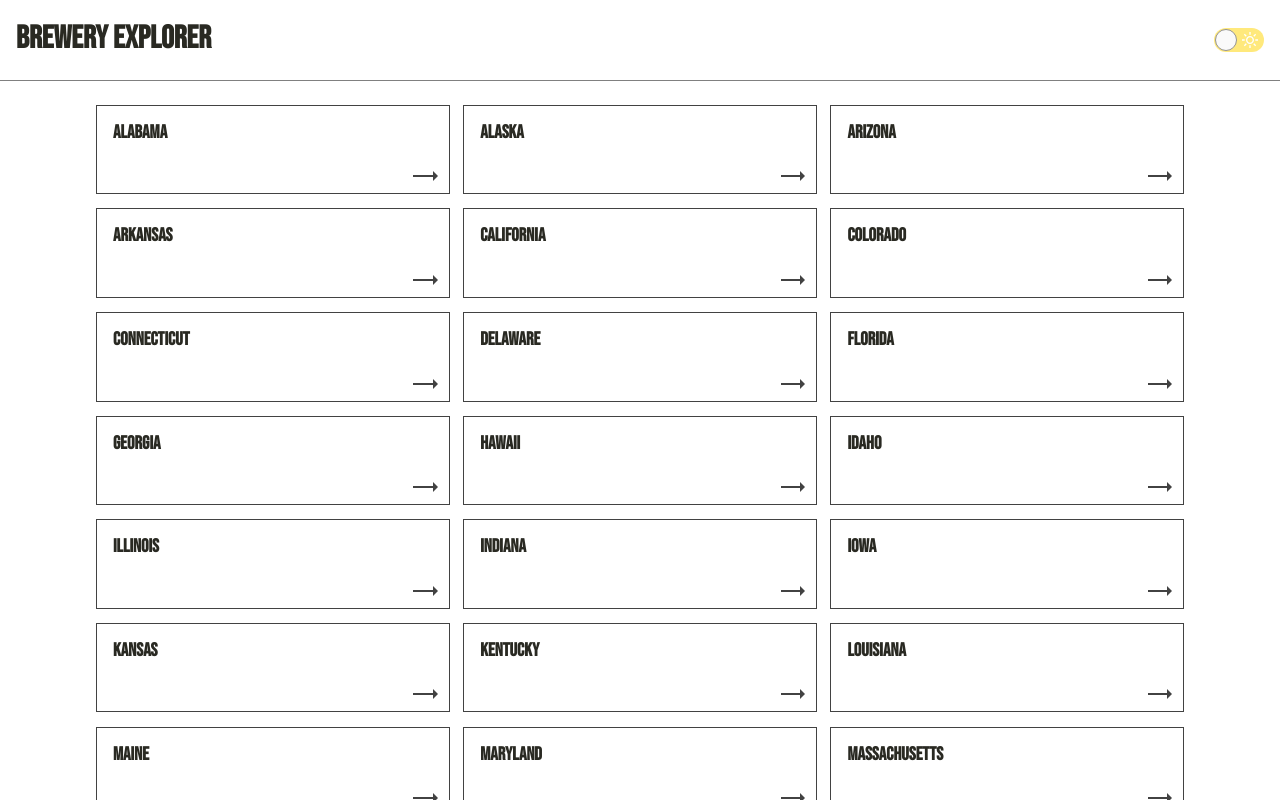
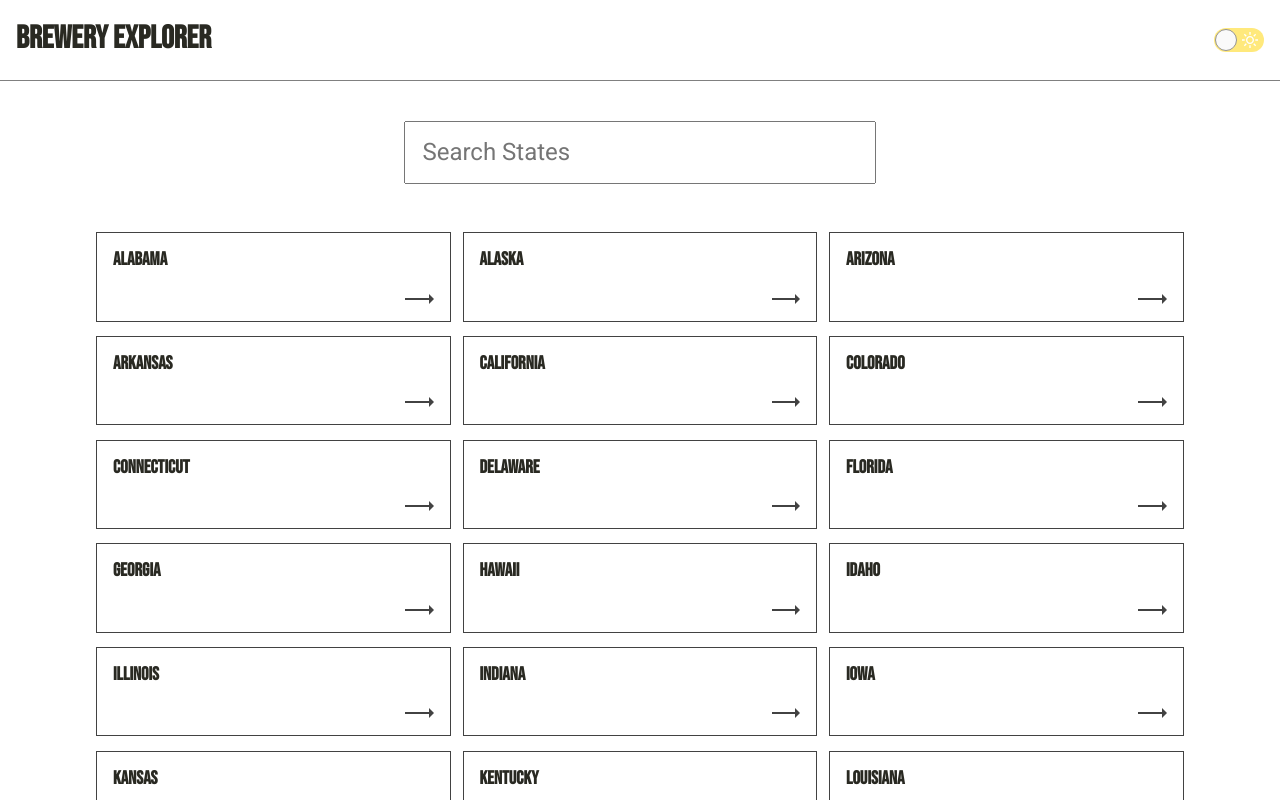
Before and after one commit to kuuurt13/brewery-explorer, a Next.js app: page / in a window 1280 px wide. Shown: the top 800 px of the page. Built offline with nearby package versions, Linux system fonts and the light colour scheme.

Commit message:
Added search & style tweaks

```diff
--- a/components/ButtonLink.tsx
+++ b/components/ButtonLink.tsx
@@ -13,10 +13,7 @@ const Button = forwardRef(
   ({ title, href }: ButtonProps, ref: ForwardedRef<HTMLAnchorElement>) => (
     <a href={href} ref={ref}>
       <h3>{title}</h3>
-      <StyledArrow>
-        <div></div>
-        <div></div>
-      </StyledArrow>
+      <StyledArrow></StyledArrow>
     </a>
   )
 );
@@ -33,21 +30,20 @@ export default function ButtonLink(props: Props) {
 
 const StyledArrow = styled.div`
   position: relative;
-  max-width: 6%;
+  max-width: 2vw;
+  top: -5px;
+  right: 1px;
   margin-left: auto;
   transition: 500ms ease-in-out;
+  border: solid 1px ${({ theme }) => theme.colors.font};
 
-  div:first-child {
-    width: 100%;
-    border: solid 1px ${({ theme }) => theme.colors.font};
-  }
-
-  div:last-child {
+  &::after {
+    content: "";
     position: absolute;
     width: 0;
     height: 0;
-    right: -5px;
-    top: -4px;
+    right: -2px;
+    top: -5px;
     border-top: 5px solid transparent;
     border-bottom: 5px solid transparent;
     border-left: 5px solid ${({ theme }) => theme.colors.font};
@@ -68,7 +64,7 @@ const StyledWrapper = styled.div`
   }
 
   &:hover ${StyledArrow} {
-    max-width: 7%;
+    max-width: 2.5vw;
   }
 
   &:hover h3 {
--- a/components/ButtonLinkList.tsx
+++ b/components/ButtonLinkList.tsx
@@ -6,7 +6,7 @@ const ButtonLinkList = styled.div`
   justify-content: space-between;
 
   > div {
-    flex: 0 0 32.5%;
+    flex: 0 0 29.5%;
     margin-bottom: 1.3%;
   }
 `;
--- /dev/null
+++ b/components/ListSearch.tsx
@@ -0,0 +1,41 @@
+import { ChangeEvent } from "react";
+import styled from "styled-components";
+import useDebounce from "../hooks/useDebounce";
+
+type Props = {
+  searchProperty: string;
+  results: any[];
+  placeholder?: string;
+  onResultsChange: (results: any[]) => void;
+};
+
+export default function ListSearch({
+  searchProperty,
+  results,
+  placeholder = "Search",
+  onResultsChange,
+}: Props) {
+  const handleInputChangeDebounced = useDebounce(handleInputChange, 300);
+
+  function handleInputChange({ target }: ChangeEvent<HTMLInputElement>) {
+    const term = (target.value || "").toLowerCase();
+
+    onResultsChange(
+      results.filter((result) =>
+        result[searchProperty].toLowerCase().includes(term)
+      )
+    );
+  }
+
+  return (
+    <StyledInput
+      placeholder={placeholder}
+      onChange={handleInputChangeDebounced}
+    />
+  );
+}
+
+const StyledInput = styled.input`
+  font-size: 1.5rem;
+  padding: 1rem;
+`;
--- /dev/null
+++ b/hooks/useDebounce.tsx
@@ -0,0 +1,24 @@
+import { useCallback, useEffect, useRef } from "react";
+
+export default function useDebounce(
+  func: (...args: any[]) => void,
+  timeout: number = 500
+) {
+  const funcTimeoutRef = useRef<ReturnType<typeof setTimeout>>();
+  const handleUnmount = useCallback(clearPendingTimeout, []);
+
+  useEffect(() => () => handleUnmount(), [handleUnmount]);
+
+  function clearPendingTimeout() {
+    if (funcTimeoutRef.current) {
+      clearTimeout(funcTimeoutRef.current);
+    }
+  }
+
+  function debounceHandler(...args: any[]) {
+    clearPendingTimeout();
+    funcTimeoutRef.current = setTimeout(() => func(...args), timeout);
+  }
+
+  return debounceHandler;
+}
--- a/pages/index.tsx
+++ b/pages/index.tsx
@@ -1,5 +1,8 @@
+import { useState } from "react";
+import styled from "styled-components";
 import ButtonLink from "../components/ButtonLink";
 import ButtonLinkList from "../components/ButtonLinkList";
+import ListSearch from "../components/ListSearch";
 import states from "../data/states.json";
 import { State } from "../types";
 
@@ -8,16 +11,38 @@ type Props = {
 };
 
 export default function Home({ states }: Props) {
+  const [filteredStates, setFilteredStates] = useState(states);
+
   return (
-    <ButtonLinkList>
-      {states.map((state) => (
-        <div key={state.id}>
-          <ButtonLink href={`/browse/states/${state.id}`} title={state.name} />
-        </div>
-      ))}
-    </ButtonLinkList>
+    <StyledWrapper>
+      <ListSearch
+        searchProperty="name"
+        placeholder="Search States"
+        results={states}
+        onResultsChange={setFilteredStates}
+      />
+      <ButtonLinkList>
+        {filteredStates.map((state) => (
+          <ButtonLink
+            key={state.id}
+            href={`/browse/states/${state.id}`}
+            title={state.name}
+          />
+        ))}
+      </ButtonLinkList>
+    </StyledWrapper>
   );
 }
+
+const StyledWrapper = styled.div`
+  display: flex;
+  flex-direction: column;
+
+  & > *:first-child {
+    width: 40%;
+    margin: 1rem auto 3rem auto;
+  }
+`;
 
 export async function getStaticProps() {
   return {
```
Also changed, not shown: pages/breweries/[id].tsx (+6 -6 lines), pages/browse/states/[state].tsx (+32 -8 lines).
